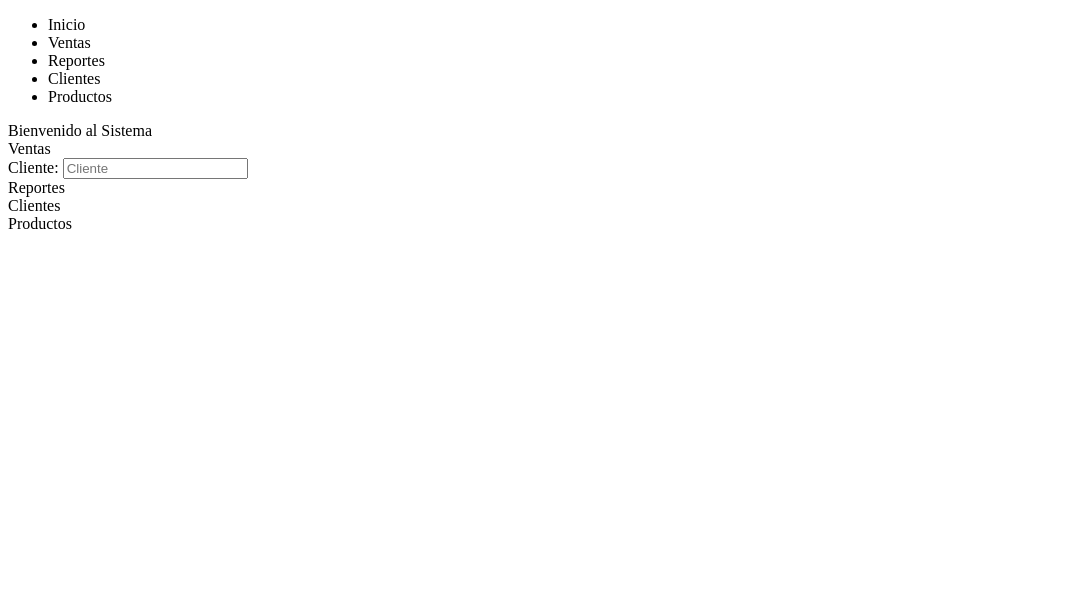
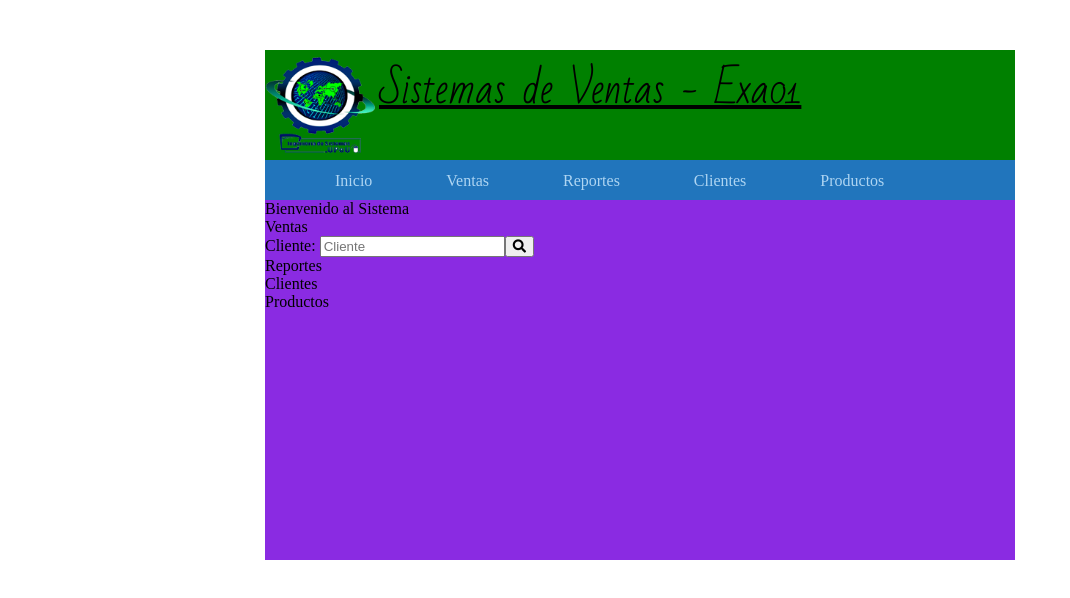
Before and after one commit to sembenavente/examen_parcial_01, a plain HTML site: page index.html in a window 1280 px wide. Shown: the whole page, without its empty margins (0-1070 px from the left). Drawn offline with Linux system fonts and the light colour scheme.

Commit message:
third commit

```diff
--- a/css/styles.css
+++ b/css/styles.css
@@ -0,0 +1,60 @@
+
+
+@font-face{
+    font-family: BadScript-Regular;
+    src: url("../fonts/BadScript-Regular.ttf")
+}
+@font-face{
+    font-family: GreatVibes-Regular;
+    src: url("../fonts/GreatVibes-Regular.ttf")
+}
+@font-face{
+    font-family: Oswald-Bold;
+    src: url("../fonts/Oswald-Bold.ttf")
+}
+
+main{
+    width: 750px;
+    background-color: blueviolet;
+    margin: auto;
+    height: 510px;
+    margin-top: 50px;
+}
+
+header{
+    width: 100%;
+    height: 110px;
+    background-color: green;
+    margin-bottom: 0;
+}
+
+#titulo{
+    font-family: BadScript-Regular;
+    font-size: 40px;
+    vertical-align: top;
+    text-decoration-line: underline;
+}
+
+nav{
+    width: 100%;
+    background-color: #2175bc;
+    height: 40px;
+    margin-top: 0;
+}
+
+nav ul{
+    list-style: none;
+    margin: 0;
+    padding: 0;
+}
+
+nav ul li{
+    display: inline-block;
+    margin-left: 70px;
+    padding-top: 12px;
+}
+
+nav a{
+    color: #aed5f2;
+    text-decoration: none;
+}
--- a/index.html
+++ b/index.html
@@ -4,18 +4,23 @@
     <meta charset="UTF-8">
     <meta name="viewport" content="width=device-width, initial-scale=1.0">
     <meta http-equiv="X-UA-Compatible" content="ie=edge">
+    <link rel="stylesheet" href="https://use.fontawesome.com/releases/v5.8.1/css/all.css" integrity="sha384-50oBUHEmvpQ+1lW4y57PTFmhCaXp0ML5d60M1M7uH2+nqUivzIebhndOJK28anvf" crossorigin="anonymous">
+    <link rel="stylesheet" href="css/styles.css">
     <title>Document</title>
 </head>
 <body>
     <main>
-        <header></header>
+        <header>
+            <img src="images/logoexa.png" width="110px">
+            <label id="titulo">Sistemas de Ventas - Exa01</label>
+        </header>
         <nav>
             <ul>
-                <li class="navOptions">Inicio</li>
-                <li class="navOptions">Ventas</li>
-                <li class="navOptions">Reportes</li>
-                <li class="navOptions">Clientes</li>
-                <li class="navOptions">Productos</li>
+                <li><a href="#">Inicio</a></li>
+                <li><a href="#">Ventas</a></li>
+                <li><a href="#">Reportes</a></li>
+                <li><a href="#">Clientes</a></li>
+                <li><a href="#">Productos</a></li>
             </ul>
         </nav>
         <aside class="cajon" id="inicio">
@@ -25,7 +30,7 @@
             <section class="subtitulo"><label for="a">Ventas</label></section>
             <div>
                 <label for="">Cliente:</label>
-                <input type="text" placeholder="Cliente">
+                <input type="text" placeholder="Cliente"><button id="buscar"><i class="fas fa-search"></i></button>
             </div>
         </aside>
         <aside class="cajon" id="reportes">
@@ -39,5 +44,6 @@
             <section class="subtitulo"><label for="a">Productos</label></section>
         </aside>
     </main>
+    <script src="js/script.js"></script>
 </body>
 </html>
```
